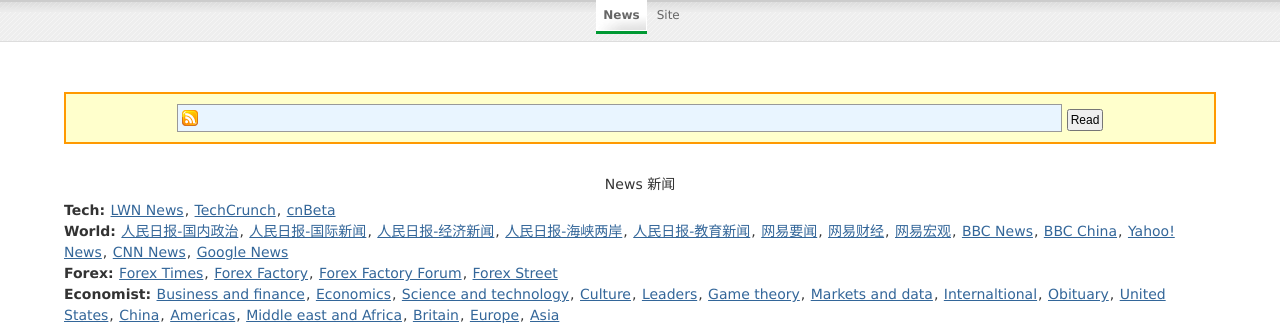
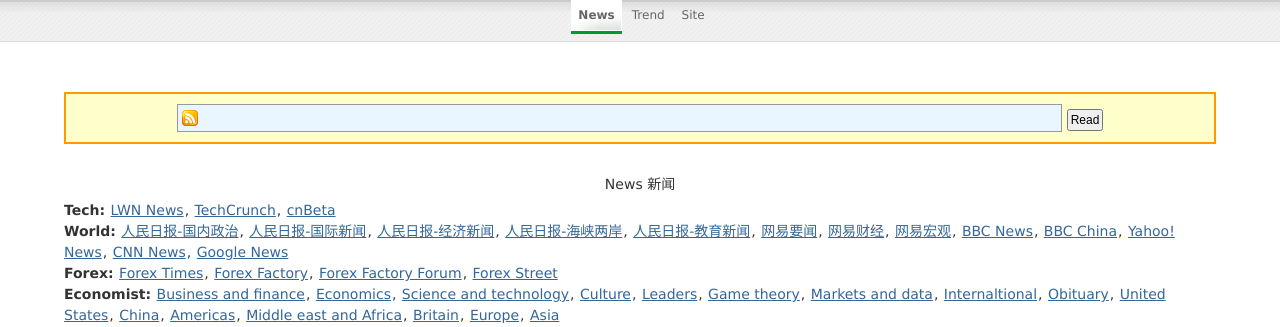
Before and after one commit to lofyer/trade-model-01, a PHP site: page /rss/rss/ in a window 1280 px wide. Shown: the top 327 px of the page. Run offline with PHP 8.4, Linux system fonts and the light colour scheme.

Commit message:
Forex trend added

```diff
--- a/athena/www/rss/rss/index.php
+++ b/athena/www/rss/rss/index.php
@@ -106,7 +106,7 @@ $feed->handle_content_type();
 		do centered floats purely with CSS. The table box model allows for a dynamic width while centered, while the
 		CSS box model for DIVs doesn't allow for it. :( -->
 		<table cellpadding="0" cellspacing="0" border="0"><tbody><tr><td>
-<ul><li id="demo"><a href="./">News</a></li><li><a href="http://www.fusionworks.cn/" target="_blank">Site</a></li></ul>
+<ul><li id="demo"><a href="./">News</a></li><li><a href="http://forex.fusionworks.cn/chart.html" target="_blank">Trend</a></li><li><a href="http://www.fusionworks.cn/" target="_blank">Site</a></li></ul>
 
 			<div class="clearLeft"></div>
 		</td></tr></tbody></table>
```
Also changed, not shown: 1 other file.
